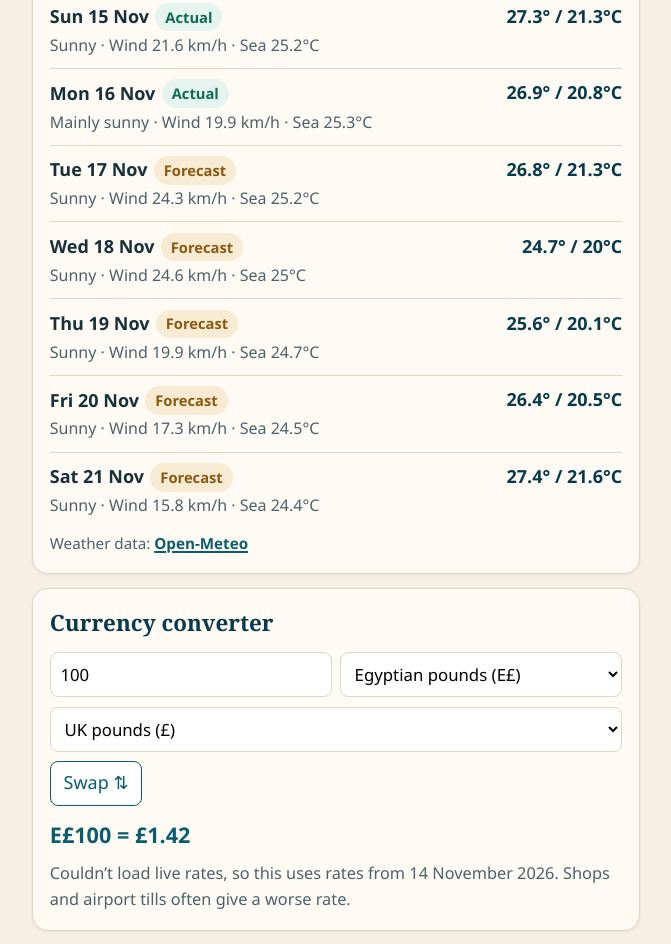
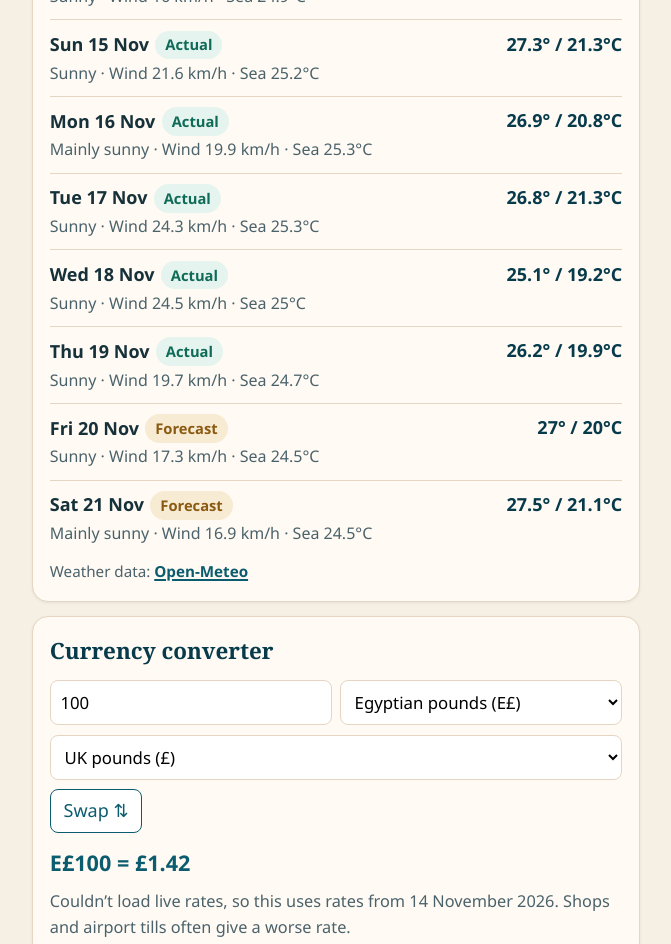
Before and after one commit to kk544nmsbt-sudo/hurghada-2027, a plain HTML site: page index.html in a window 1280 px wide. Shown: the part 4260-5204 px from the top of the page, without its empty margins (304-975 px from the left). Drawn offline with Linux system fonts and the light colour scheme; no server answers.

Commit message:
Update November 2026 weather: 17-19 Nov now actual

```diff
--- a/index.html
+++ b/index.html
@@ -594,7 +594,7 @@
     <section>
       <h2>What the weather was like: November 2026</h2>
       <p>This is Hurghada’s weather from 11 to 21 November 2026, as a guide for the same dates in 2027. Days marked Forecast are predictions.</p>
-      <p>Daytime highs were typically 25–28°C, with nights around 18–22°C. It was mostly sunny, and the sea was about 24–25°C.</p>
+      <p>Daytime highs were typically 25–27.5°C, with nights around 18–21°C. It was mostly sunny, with wind around 15–25 km/h, and the sea was about 24.5–25.3°C.</p>
       <ul class="weather-list">
         <li>
           <div class="w-day">Wed 11 Nov <span class="badge actual">Actual</span></div>
@@ -627,29 +627,29 @@
           <div class="w-meta">Mainly sunny · Wind 19.9 km/h · Sea 25.3°C</div>
         </li>
         <li>
-          <div class="w-day">Tue 17 Nov <span class="badge forecast">Forecast</span></div>
+          <div class="w-day">Tue 17 Nov <span class="badge actual">Actual</span></div>
           <div class="w-temp">26.8° / 21.3°C</div>
-          <div class="w-meta">Sunny · Wind 24.3 km/h · Sea 25.2°C</div>
+          <div class="w-meta">Sunny · Wind 24.3 km/h · Sea 25.3°C</div>
         </li>
         <li>
-          <div class="w-day">Wed 18 Nov <span class="badge forecast">Forecast</span></div>
-          <div class="w-temp">24.7° / 20°C</div>
-          <div class="w-meta">Sunny · Wind 24.6 km/h · Sea 25°C</div>
+          <div class="w-day">Wed 18 Nov <span class="badge actual">Actual</span></div>
+          <div class="w-temp">25.1° / 19.2°C</div>
+          <div class="w-meta">Sunny · Wind 24.5 km/h · Sea 25°C</div>
         </li>
         <li>
-          <div class="w-day">Thu 19 Nov <span class="badge forecast">Forecast</span></div>
-          <div class="w-temp">25.6° / 20.1°C</div>
-          <div class="w-meta">Sunny · Wind 19.9 km/h · Sea 24.7°C</div>
+          <div class="w-day">Thu 19 Nov <span class="badge actual">Actual</span></div>
+          <div class="w-temp">26.2° / 19.9°C</div>
+          <div class="w-meta">Sunny · Wind 19.7 km/h · Sea 24.7°C</div>
         </li>
         <li>
           <div class="w-day">Fri 20 Nov <span class="badge forecast">Forecast</span></div>
-          <div class="w-temp">26.4° / 20.5°C</div>
+          <div class="w-temp">27° / 20°C</div>
           <div class="w-meta">Sunny · Wind 17.3 km/h · Sea 24.5°C</div>
         </li>
         <li>
           <div class="w-day">Sat 21 Nov <span class="badge forecast">Forecast</span></div>
-          <div class="w-temp">27.4° / 21.6°C</div>
-          <div class="w-meta">Sunny · Wind 15.8 km/h · Sea 24.4°C</div>
+          <div class="w-temp">27.5° / 21.1°C</div>
+          <div class="w-meta">Mainly sunny · Wind 16.9 km/h · Sea 24.5°C</div>
         </li>
       </ul>
       <p class="credit">Weather data: <a href="https://open-meteo.com/" rel="noopener noreferrer">Open-Meteo</a></p>
@@ -691,7 +691,7 @@
     </section>
 
     <footer>
-      <p>Last updated 17 November 2026</p>
+      <p>Last updated 20 November 2026</p>
       <div class="share"><img src="qr.png" alt="QR code for this page" width="90" height="105" loading="lazy"><p>Scan to share this page</p></div>
       <p class="visits"><img src="https://hits.sh/kk544nmsbt-sudo.github.io/hurghada-2027.svg?label=Visits&amp;color=0f6b57&amp;labelColor=555555" alt="Visit count" height="24" loading="lazy" referrerpolicy="no-referrer"></p>
     </footer>
```
